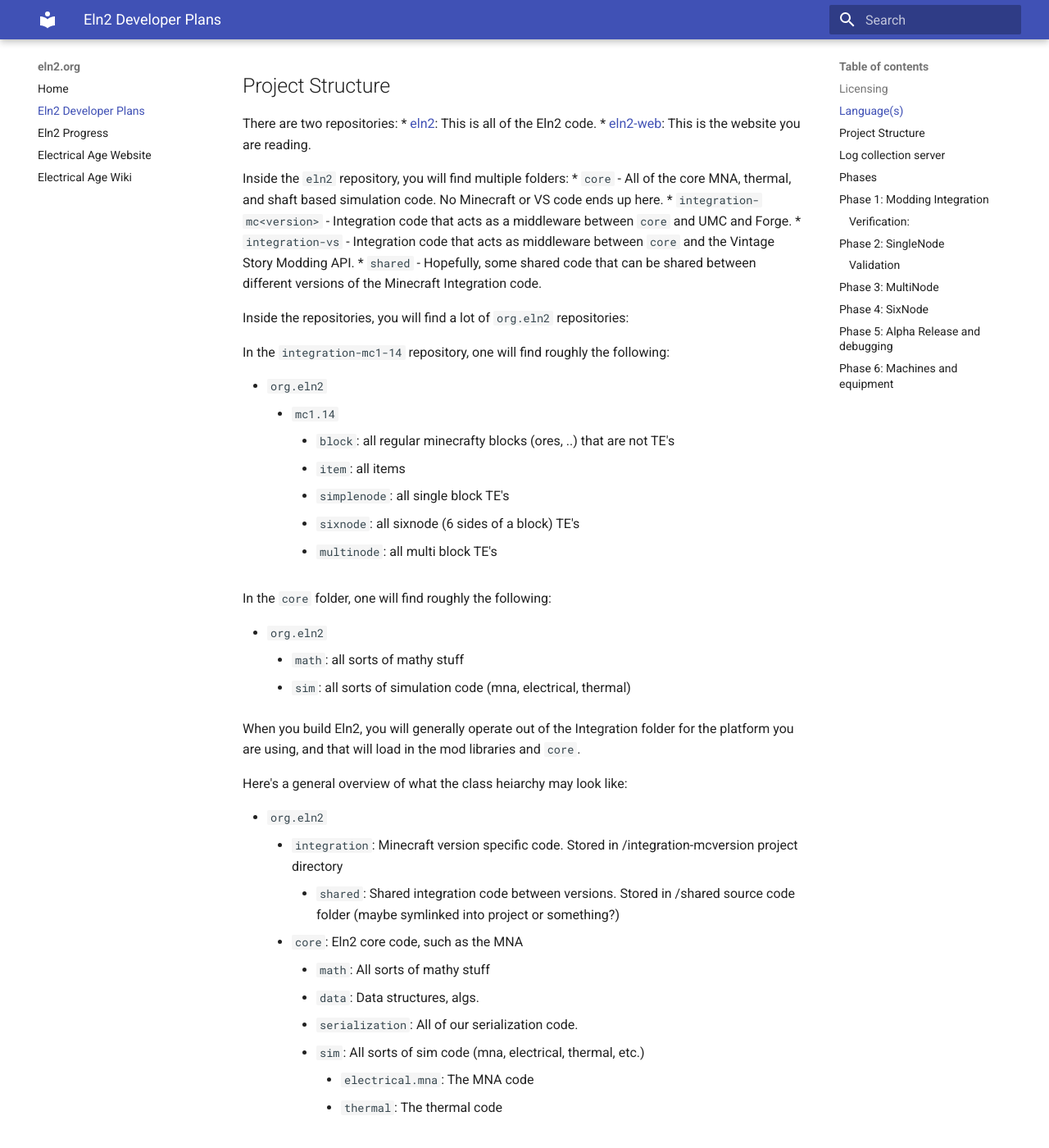
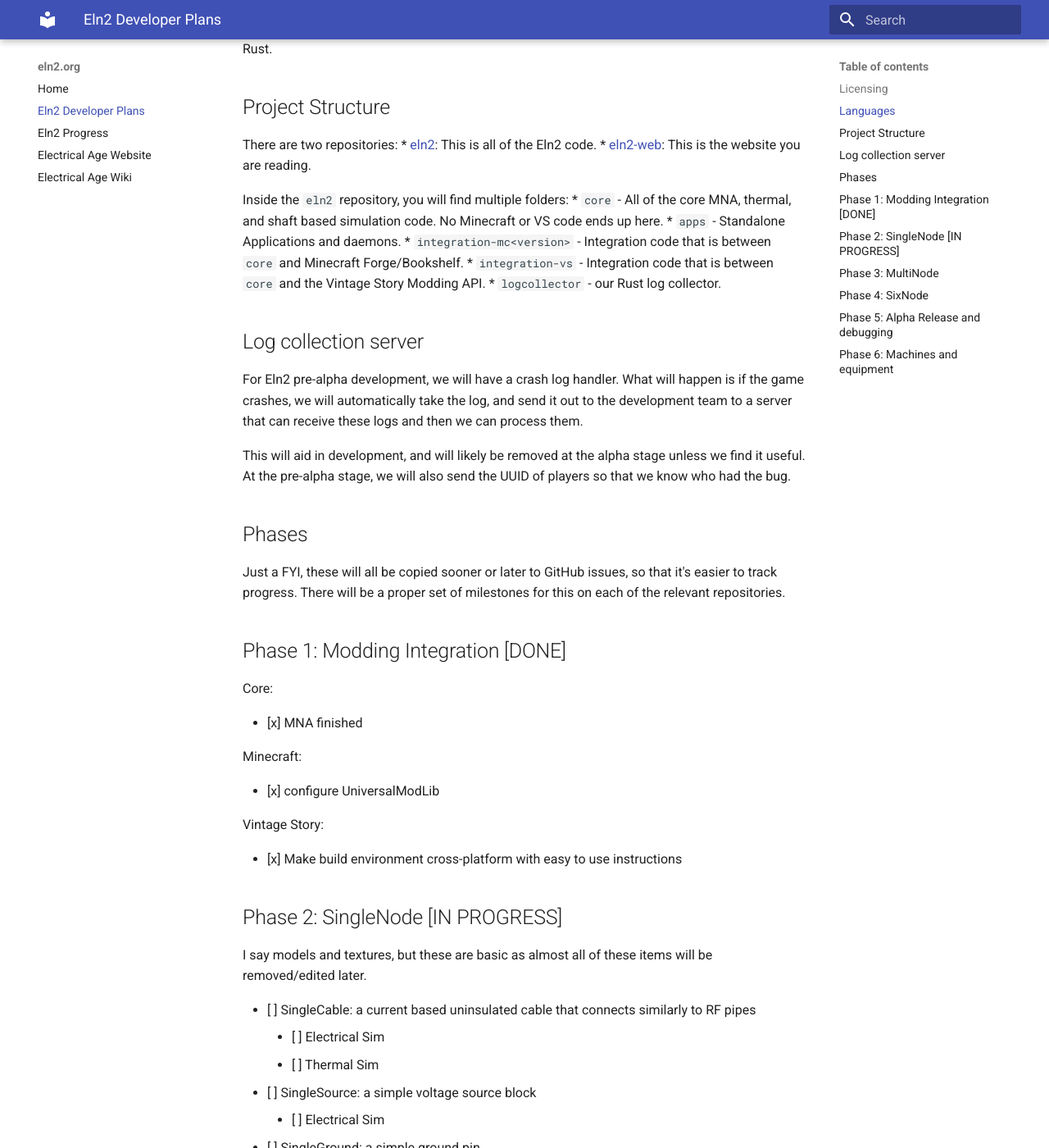
Before and after one commit to age-series/eln2-web, an MkDocs documentation site: the page built from docs/development.md, in a window 1280 px wide and 1400 px high, scrolled down 484 px. Shown: the whole window at 82% size. Built offline with MkDocs 1.6.1 and Material for MkDocs 9.7.7, drawn with Linux system fonts in a browser that asks for light colours; some of the changed text lies outside the part shown.

Commit message:
Added weekly progress and updated dev info

```diff
--- a/docs/development.md
+++ b/docs/development.md
@@ -8,9 +8,9 @@
 
 Models and artwork need to be under some creative commons license that allows modification and distribution *with* commercial use, [such as this license](https://creativecommons.org/licenses/by-sa/4.0/).
 
-## Language(s)
+## Languages
 
-Eln2 is to be entirely written in **Kotlin**, except for where it is not possible. Kotlin is very similar to Java and runs on the JVM (it's similar to how Scala works).
+Eln2 Core, Apps, and Minecraft Integration is going to be written in Kotlin. Network sockets and shared memory will use Google Protobuffs, and Vintage Story will use C#. The log server uses Rust.
 
 ## Project Structure
 
@@ -20,42 +20,10 @@
 
 Inside the `eln2` repository, you will find multiple folders:
   * `core` - All of the core MNA, thermal, and shaft based simulation code. No Minecraft or VS code ends up here.
-  * `integration-mc<version>` - Integration code that acts as a middleware between `core` and UMC and Forge.
-  * `integration-vs` - Integration code that acts as middleware between `core` and the Vintage Story Modding API.
-  * `shared` - Hopefully, some shared code that can be shared between different versions of the Minecraft Integration code.
-
-Inside the repositories, you will find a lot of `org.eln2` repositories:
-
-In the `integration-mc1-14` repository, one will find roughly the following:
-
-* `org.eln2`
-    * `mc1.14`
-        * `block`: all regular minecrafty blocks (ores, ..) that are not TE's
-        * `item`: all items
-        * `simplenode`: all single block TE's
-        * `sixnode`: all sixnode (6 sides of a block) TE's
-        * `multinode`: all multi block TE's
-
-In the `core` folder, one will find roughly the following:
-
-* `org.eln2`
-    * `math`: all sorts of mathy stuff
-    * `sim`: all sorts of simulation code (mna, electrical, thermal)
-
-When you build Eln2, you will generally operate out of the Integration folder for the platform you are using, and that will load in the mod libraries and `core`.
-
-Here's a general overview of what the class heiarchy may look like:
-
-* `org.eln2`
-    * `integration`: Minecraft version specific code. Stored in /integration-mcversion project directory
-        * `shared`: Shared integration code between versions. Stored in /shared source code folder (maybe symlinked into project or something?)
-    * `core`: Eln2 core code, such as the MNA
-        * `math`: All sorts of mathy stuff
-        * `data`: Data structures, algs.
-        * `serialization`: All of our serialization code.
-        * `sim`: All sorts of sim code (mna, electrical, thermal, etc.)
-            * `electrical.mna`: The MNA code
-            * `thermal`: The thermal code
+  * `apps` - Standalone Applications and daemons.
+  * `integration-mc<version>` - Integration code that is between `core` and Minecraft Forge/Bookshelf.
+  * `integration-vs` - Integration code that is between `core` and the Vintage Story Modding API.
+  * `logcollector` - our Rust log collector.
 
 ## Log collection server
 
@@ -67,43 +35,21 @@
 
 Just a FYI, these will all be copied sooner or later to GitHub issues, so that it's easier to track progress. There will be a proper set of milestones for this on each of the relevant repositories.
 
-## Phase 1: Modding Integration
+## Phase 1: Modding Integration [DONE]
 
 Core:
 
 - [x] MNA finished
-- [ ] Centralized log collection server
 
 Minecraft:
 
 - [x] configure UniversalModLib
-- [ ] config file disclaimer option (disables the mod unless the user agrees to not pester the devs before alpha)
-- [ ] crash logger
 
 Vintage Story:
 
 - [x] Make build environment cross-platform with easy to use instructions
-- [ ] config file disclaimer option (disables the mod unless the user agrees to not pester the devs before alpha)
-- [ ] crash logger
 
-### Verification:
-
-Core:
-
-- [x] works in GitHub Actions with unit test
-- [ ] Crash logs received from both platforms.
-
-Minecraft:
-
-- [x] running `./gradlew build` in the main workspace will prepare libraries and compile our mod to a functional jar
-- [ ] config option works
-
-Vintage Story:
-
-- [ ] Somehow, build works? Ability to step the MNA from mod console may be sufficient testing.
-- [ ] config option works
-
-## Phase 2: SingleNode
+## Phase 2: SingleNode [IN PROGRESS]
 
 I say models and textures, but these are basic as almost all of these items will be removed/edited later.
 
@@ -147,19 +93,16 @@
 
 NOTE: Models are not a priority at this stage as most of the Single* items will be removed later.
 
-### Validation
+Log Server:
 
-- [ ] Verify Electrical Sim works and that reasonable currents are being moved. Get Matrix Size to the user
-- [ ] Verify Thermal Sim works and that heat transfers through items properly
-- [ ] Verify that WAILA-style integrations work with other mods.
-- [ ] Verify that Capacitors work as they should IRL
-- [ ] Verify that Inductors work as they should IRL
-- [ ] Verify that Batteries work as they should IRL
+- [ ] Centralized log collection server
+- [ ] config file disclaimer option (disables the mod unless the user agrees to not pester the devs before alpha)
+- [ ] crash logger
 
 ## Phase 3: MultiNode
 
-- [ ] autominer
 - [ ] solar panels
+- [ ] wind turbines
 
 ## Phase 4: SixNode
 
```
Also changed, not shown: docs/index.md (+1 -1 lines), docs/progress.md (+11 -0 lines).
